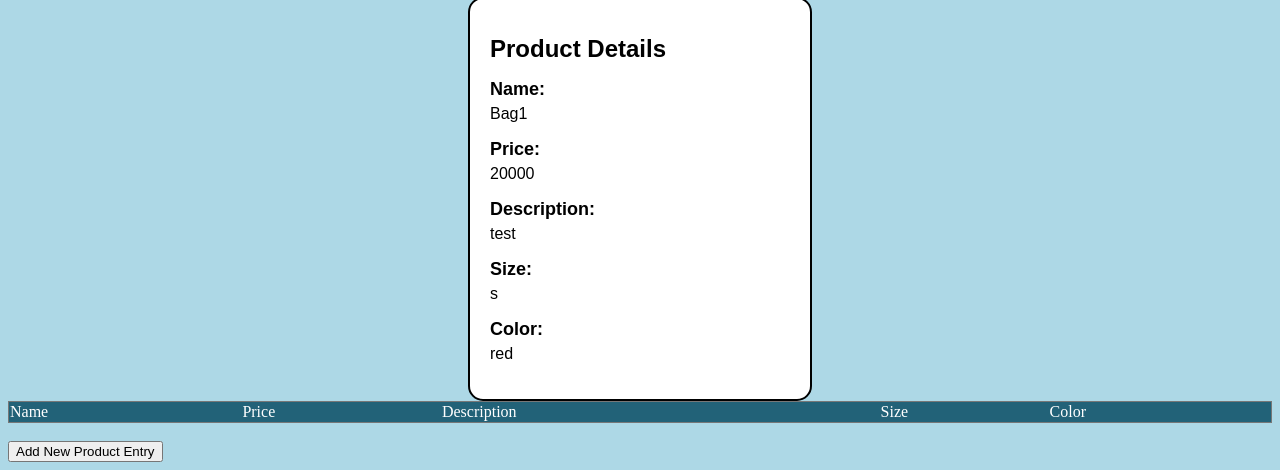
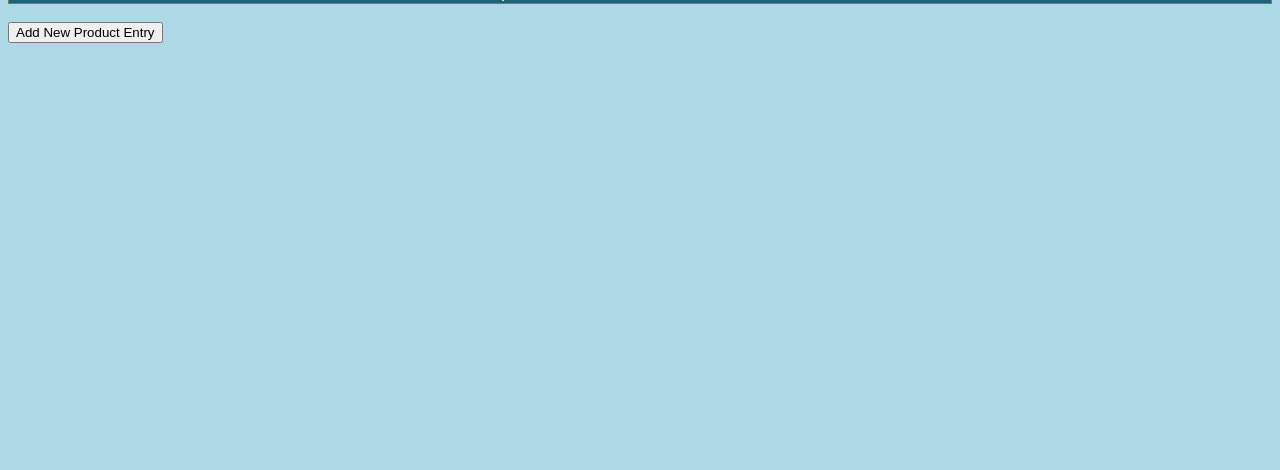
Before and after one commit to bberliana/e-commerce, a Django app: page / in a window 1280 px wide. Shown: the part 803-1273 px from the top of the page. After the commit the page ends 846 px from the top, so only its background shows below. Run offline with Django 5.2, Linux system fonts and the light colour scheme; data comes from the database, SQL or seed files in the repository; parts of the project's set-up code (start-up, migrations or seed data) failed here and were passed over.

Commit message:
fourth fix tampilan

```diff
--- a/main/templates/main.html
+++ b/main/templates/main.html
@@ -33,12 +33,12 @@
             margin-bottom: 5px;
         }
         .border{
-            border: 2px solid black; /* Visible border */
-            border-radius: 15px; /* Rounded corners */
-            padding: 20px; /* Space inside the box */
-            background-color: white; /* Background color for the box */
-            width: 300px; /* Set width of the box */
-            margin: 0 auto; /* Center the box horizontally */
+            border: 2px solid black;
+            border-radius: 15px;
+            padding: 20px;
+            background-color: white;
+            width: 300px;
+            margin: 0 auto;
         }
         img {
             display: block;
@@ -46,6 +46,8 @@
             margin-top: 5px;
         }
         table {
+            font-family: Arial, Helvetica, sans-serif;
+            font-size: 18px;
             width: 100%;
             border-collapse: collapse;
             border: solid 1px #777; padding: 5px;
@@ -58,26 +60,6 @@
     <p class="center">Rania Berliana</p>
     <p class="center">PBP B</p>
 
-    <div class="border">
-        <img src=https://shorturl.at/xBpJI alt="Bag Image">
-        <h1 class="h1">Product Details</h1>
-
-        <h5 class="h5">Name: </h5>
-        <p class="p1">{{ name }}</p>
-
-        <h5 class="h5">Price: </h5>
-        <p class="p1">{{ price }}<p>
-
-        <h5 class="h5">Description: </h5>
-        <p class="p1">{{ description }}<p>
-
-        <h5 class="h5">Size: </h5>
-        <p class="p1">{{ size }}<p>
-
-        <h5 class="h5">Color: </h5>
-        <p class="p1">{{ color }}<p>
-    </div>
-
     {% if not product_entries %}
     <h1 class="h1">Belum ada data product pada bag shopper.</h1>
     {% else %}
@@ -87,6 +69,7 @@
     {% for product_entry in product_entries %}
     <tr>
         <div class="border">
+        <img src=https://shorturl.at/xBpJI alt="Bag Image">
         <h1 class="h1">Product Details</h1>
 
         <h5 class="h5">Name: </h5>
```
